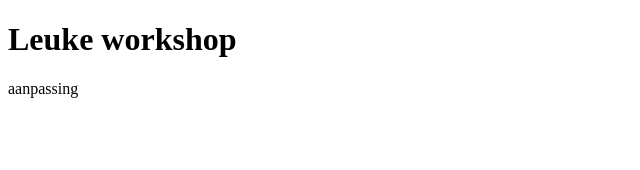
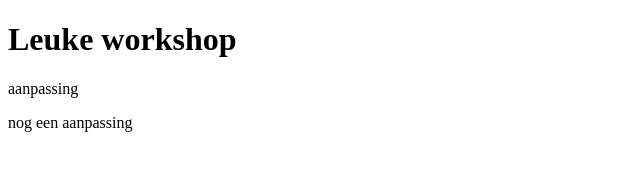
Before and after one commit to S-Barnhoorn/workshop-git-2025, a plain HTML site: page index.html in a window 1280 px wide. Shown: the whole page, without its empty margins (0-640 px from the left). Drawn offline with Linux system fonts and the light colour scheme.

Commit message:
ben zijn test

```diff
--- a/index.html
+++ b/index.html
@@ -10,6 +10,7 @@
     </header>
 <main>
     <p>aanpassing</p>
+    <p>nog een aanpassing</p>
 </main>
 </body>
 </html>
```
